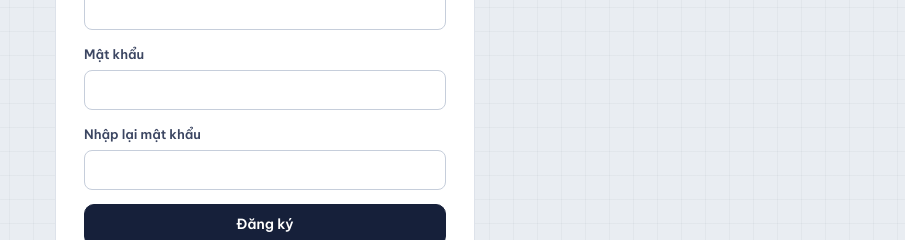
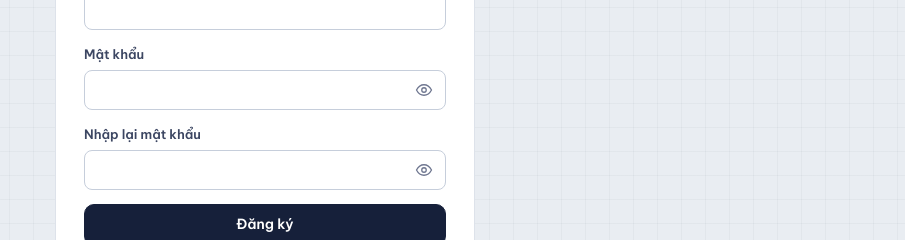
Before and after one commit to vothituongvy/FOCUSLY, a Next.js app in the folder web/: page /register in a window 1280 px wide. Shown: the part 329-569 px from the top of the page, without its empty margins (375-1280 px from the left). Built offline with nearby package versions, Linux system fonts and the light colour scheme; no server answers.

Commit message:
feat(web): nút hiện/ẩn mật khẩu, giãn khoảng cách thẻ mức bảo vệ

```diff
--- a/web/src/app/(app)/settings/page.tsx
+++ b/web/src/app/(app)/settings/page.tsx
@@ -11,6 +11,7 @@ import type { FocusScheduleItem, NotificationSettings, User } from '@/lib/types'
 import { Avatar, Toggle } from '@/components/ui';
 import { Icon } from '@/components/Icon';
 import { LANG, setLang, tr, type Lang } from '@/lib/i18n';
+import { PasswordInput } from '@/components/PasswordInput';
 
 type Tab = 'profile' | 'preferences' | 'shield' | 'notifications' | 'security' | 'language';
 
@@ -578,12 +579,12 @@ function SecurityTab({ user }: { user: User }) {
         {user.hasPassword && (
           <label className="field">
             {tr('Mật khẩu hiện tại')}
-            <input type="password" required value={current} onChange={(e) => setCurrent(e.target.value)} />
+            <PasswordInput required value={current} onChange={(e) => setCurrent(e.target.value)} />
           </label>
         )}
         <label className="field">
           {tr('Mật khẩu mới (≥ 8 ký tự, có chữ và số)')}
-          <input type="password" required minLength={8} value={next} onChange={(e) => setNext(e.target.value)} />
+          <PasswordInput required minLength={8} value={next} onChange={(e) => setNext(e.target.value)} />
         </label>
         <div className="row">
           <button className="btn">{tr('Cập nhật')}</button>
--- a/web/src/app/(auth)/login/page.tsx
+++ b/web/src/app/(auth)/login/page.tsx
@@ -6,6 +6,7 @@ import { useAuth } from '@/lib/auth';
 import { errorMessage } from '@/lib/api';
 import { GoogleButton } from '@/components/GoogleButton';
 import { tr } from '@/lib/i18n';
+import { PasswordInput } from '@/components/PasswordInput';
 
 export default function LoginPage() {
   const { login, googleLogin } = useAuth();
@@ -38,7 +39,7 @@ export default function LoginPage() {
         <span className="row between">
           {tr('Mật khẩu')}{' '}<Link href="/forgot-password" className="small">{tr('Quên mật khẩu?')}</Link>
         </span>
-        <input type="password" required value={password} onChange={(e) => setPassword(e.target.value)} autoComplete="current-password" />
+        <PasswordInput required value={password} onChange={(e) => setPassword(e.target.value)} autoComplete="current-password" />
       </label>
       {error && <p className="error-text">{error}</p>}
       <button className="btn block" disabled={busy}>
--- a/web/src/app/(auth)/register/page.tsx
+++ b/web/src/app/(auth)/register/page.tsx
@@ -6,6 +6,7 @@ import { useAuth } from '@/lib/auth';
 import { errorMessage } from '@/lib/api';
 import { GoogleButton } from '@/components/GoogleButton';
 import { tr } from '@/lib/i18n';
+import { PasswordInput } from '@/components/PasswordInput';
 
 export default function RegisterPage() {
   const { register, googleLogin } = useAuth();
@@ -45,11 +46,11 @@ export default function RegisterPage() {
       </label>
       <label className="field">
         {tr('Mật khẩu')}
-        <input type="password" required value={form.password} onChange={set('password')} autoComplete="new-password" />
+        <PasswordInput required value={form.password} onChange={set('password')} autoComplete="new-password" />
       </label>
       <label className="field">
         {tr('Nhập lại mật khẩu')}
-        <input type="password" required value={form.confirm} onChange={set('confirm')} autoComplete="new-password" />
+        <PasswordInput required value={form.confirm} onChange={set('confirm')} autoComplete="new-password" />
       </label>
       {error && <p className="error-text">{error}</p>}
       <button className="btn block" disabled={busy}>
--- a/web/src/app/(auth)/reset-password/page.tsx
+++ b/web/src/app/(auth)/reset-password/page.tsx
@@ -5,6 +5,7 @@ import { FormEvent, Suspense, useState } from 'react';
 import { useSearchParams } from 'next/navigation';
 import { api, errorMessage } from '@/lib/api';
 import { tr } from '@/lib/i18n';
+import { PasswordInput } from '@/components/PasswordInput';
 
 function ResetForm() {
   const token = useSearchParams().get('token') ?? '';
@@ -45,11 +46,11 @@ function ResetForm() {
       <h2 style={{ textAlign: 'center' }}>{tr('Đặt lại mật khẩu')}</h2>
       <label className="field">
         {tr('Mật khẩu mới')}
-        <input type="password" required minLength={8} value={password} onChange={(e) => setPassword(e.target.value)} />
+        <PasswordInput required minLength={8} value={password} onChange={(e) => setPassword(e.target.value)} />
       </label>
       <label className="field">
         {tr('Nhập lại')}
-        <input type="password" required value={confirm} onChange={(e) => setConfirm(e.target.value)} />
+        <PasswordInput required value={confirm} onChange={(e) => setConfirm(e.target.value)} />
       </label>
       {error && <p className="error-text">{error}</p>}
       <button className="btn block" disabled={busy}>
--- a/web/src/app/globals.css
+++ b/web/src/app/globals.css
@@ -251,7 +251,7 @@ input[type='range'] { accent-color: var(--ink); padding: 0; }
 .option { display: flex; gap: 10px; align-items: center; padding: 11px 14px; border: 1px solid var(--rule-strong); border-radius: 9px; cursor: pointer; background: var(--paper); font: inherit; text-align: left; width: 100%; color: var(--ink); }
 .option:hover { border-color: var(--ink); }
 .option.selected { border-color: var(--ink); background: var(--marker-soft); box-shadow: inset 3px 0 0 var(--marker); }
-.level-picker { display: grid; grid-template-columns: repeat(3, minmax(0, 1fr)); gap: 8px; font-weight: 400; }
+.level-picker { display: grid; grid-template-columns: repeat(3, minmax(0, 1fr)); gap: 10px; margin-top: 6px; font-weight: 400; }
 .level { display: flex; flex-direction: column; align-items: flex-start; gap: 6px; padding: 12px 14px; min-height: 92px; border: 1px solid var(--rule-strong); border-radius: 10px; background: var(--paper); color: var(--ink); font: inherit; text-align: left; cursor: pointer; transition: border-color .12s; }
 .level:hover { border-color: var(--ink-2); }
 .level:focus-visible { outline: 2px solid var(--ink); outline-offset: 2px; }
@@ -260,7 +260,7 @@ input[type='range'] { accent-color: var(--ink); padding: 0; }
 .level-line { font-size: 13.5px; line-height: 1.45; color: var(--ink-2); }
 .level.selected { border-color: var(--ink); box-shadow: inset 0 -4px 0 var(--marker); }
 .level.selected .level-head svg { color: var(--ink); }
-.level-detail { border: 1px solid var(--rule); border-radius: 10px; background: var(--paper); padding: 12px 14px; display: flex; flex-direction: column; gap: 12px; font-weight: 400; }
+.level-detail { margin-top: 12px; border: 1px solid var(--rule); border-radius: 10px; background: var(--paper); padding: 12px 14px; display: flex; flex-direction: column; gap: 12px; font-weight: 400; }
 .level-rules { list-style: none; margin: 0; padding: 0; display: flex; flex-direction: column; gap: 7px; }
 .level-rules li { display: flex; gap: 9px; align-items: flex-start; font-size: 14px; line-height: 1.4; }
 .level-rules li svg { flex: none; margin-top: 2px; }
@@ -319,3 +319,10 @@ table.table tr:hover td { background: #fafbfc; }
 .lang-switch button.on { background: var(--paper); color: var(--ink); box-shadow: 0 1px 0 var(--rule-strong); }
 .lang-switch button:focus-visible { outline: 2px solid var(--ink); outline-offset: 1px; }
 .lang-switch-corner { position: fixed; top: 16px; right: 16px; }
+
+/* Ô mật khẩu có nút con mắt */
+.pw-wrap { position: relative; display: block; }
+.pw-wrap input { width: 100%; padding-right: 44px; }
+.pw-eye { position: absolute; top: 50%; right: 4px; transform: translateY(-50%); width: 36px; height: 36px; display: inline-flex; align-items: center; justify-content: center; border: 0; background: transparent; color: var(--muted); border-radius: 8px; cursor: pointer; }
+.pw-eye:hover { color: var(--ink); background: var(--paper-2, rgba(0,0,0,.04)); }
+.pw-eye:focus-visible { outline: 2px solid var(--marker); outline-offset: 1px; }
--- a/web/src/components/Icon.tsx
+++ b/web/src/components/Icon.tsx
@@ -39,6 +39,8 @@ const PATHS = {
   bookmark: 'M6 3h12v18l-6-4-6 4z',
   shield: 'M12 3l8 3v6c0 5-3.5 8-8 9-4.5-1-8-4-8-9V6z',
   lock: 'M6 11h12v10H6zM8.5 11V7.5a3.5 3.5 0 0 1 7 0V11M12 15v2',
+  eye: 'M2 12s3.6-7 10-7 10 7 10 7-3.6 7-10 7S2 12 2 12zM12 15a3 3 0 1 0 0-6 3 3 0 0 0 0 6z',
+  eyeOff: 'M3 3l18 18M10.6 5.1A10.4 10.4 0 0 1 12 5c6.4 0 10 7 10 7a17 17 0 0 1-3.2 4.1M6.6 6.6A16.6 16.6 0 0 0 2 12s3.6 7 10 7a9.7 9.7 0 0 0 5.4-1.6M9.9 9.9a3 3 0 0 0 4.2 4.2',
   translate: 'M4 5h9M8.5 3v2M6 5c.8 3.2 3 5.8 6 7M11 5c-.7 3.5-3 6.5-7 8.5M13.5 21l4-10 4 10M15 17.5h5',
   globe: 'M12 21a9 9 0 1 0 0-18 9 9 0 0 0 0 18zM3 12h18M12 3c2.5 2.6 3.8 5.6 3.8 9s-1.3 6.4-3.8 9c-2.5-2.6-3.8-5.6-3.8-9S9.5 5.6 12 3z',
   swap: 'M7 4 3 8l4 4M3 8h14M17 20l4-4-4-4M21 16H7',
--- /dev/null
+++ b/web/src/components/PasswordInput.tsx
@@ -0,0 +1,25 @@
+'use client';
+
+import { useState, type InputHTMLAttributes } from 'react';
+import { Icon } from '@/components/Icon';
+import { tr } from '@/lib/i18n';
+
+/** Ô mật khẩu có nút con mắt để hiện / ẩn */
+export function PasswordInput(props: Omit<InputHTMLAttributes<HTMLInputElement>, 'type'>) {
+  const [shown, setShown] = useState(false);
+  return (
+    <span className="pw-wrap">
+      <input {...props} type={shown ? 'text' : 'password'} />
+      <button
+        type="button"
+        className="pw-eye"
+        onClick={() => setShown(!shown)}
+        aria-label={shown ? tr('Ẩn mật khẩu') : tr('Hiện mật khẩu')}
+        aria-pressed={shown}
+        title={shown ? tr('Ẩn mật khẩu') : tr('Hiện mật khẩu')}
+      >
+        <Icon name={shown ? 'eyeOff' : 'eye'} size={18} />
+      </button>
+    </span>
+  );
+}
--- a/web/src/lib/i18n-en.json
+++ b/web/src/lib/i18n-en.json
@@ -976,5 +976,7 @@
  "Chưa phát hiện extension trên trình duyệt này.": "Extension not found in this browser.",
  "Thêm vào Chrome": "Add to Chrome",
  "Cài xong, tải lại trang này rồi bấm \"Kết nối extension với tài khoản\".": "After installing, reload this page and click \"Connect extension to account\".",
- "Thêm vào Edge": "Add to Edge"
+ "Thêm vào Edge": "Add to Edge",
+ "Ẩn mật khẩu": "Hide password",
+ "Hiện mật khẩu": "Show password"
 }
```
